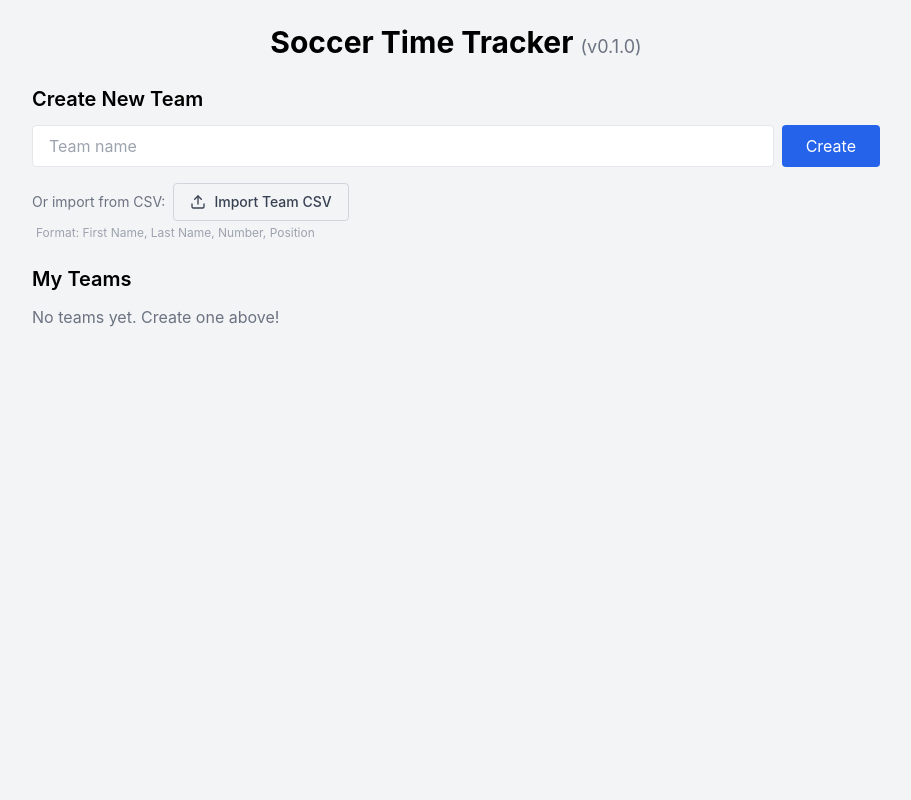
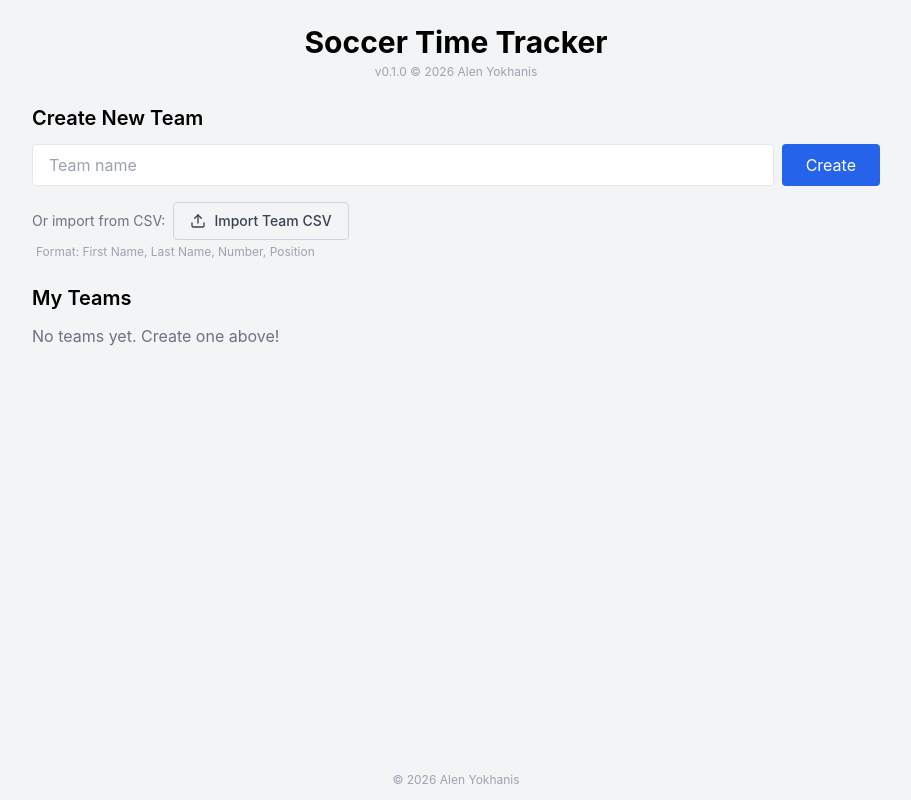
Before and after one commit to ayokh7575/soccer-tracker, a React (Create React App) app: page / in a window 1280 px wide. Shown: the whole page, without its empty margins (184-1095 px from the left). Built offline with nearby package versions, Linux system fonts and the light colour scheme; what mobile-drag-drop would draw is missing.

Commit message:
Add copyright label;

```diff
--- a/src/App.tsx
+++ b/src/App.tsx
@@ -673,9 +673,12 @@ export default function SoccerTimeTracker() {
 
   const renderHome = () => (
     <div className="p-6 max-w-4xl mx-auto">
-      <h1 className="text-3xl font-bold mb-6 text-center">
-        Soccer Time Tracker <span className="text-lg font-normal text-gray-500">(v{version})</span>
-      </h1>
+      <div className="mb-6 text-center">
+        <h1 className="text-3xl font-bold">Soccer Time Tracker</h1>
+        <p className="text-xs text-gray-400 mt-1">
+          v{version} &copy; {new Date().getFullYear()} Alen Yokhanis
+        </p>
+      </div>
 
       <div className="mb-6">
         <h2 className="text-xl font-semibold mb-3">Create New Team</h2>
@@ -1328,7 +1331,8 @@ export default function SoccerTimeTracker() {
   };
 
   return (
-    <div className="min-h-screen bg-gray-100">
+    <div className="min-h-screen bg-gray-100 flex flex-col">
+      <div className="flex-1">
         {view === 'home' && renderHome()}
         {view === 'team-detail' && renderTeamDetail()}
         {view === 'formation' && renderFormation()}
@@ -1336,5 +1340,9 @@ export default function SoccerTimeTracker() {
         {view === 'history' && renderHistory()}
         {view === 'player-stats' && renderPlayerStats()}
       </div>
+      <footer className="py-3 text-center text-xs text-gray-400">
+        &copy; {new Date().getFullYear()} Alen Yokhanis
+      </footer>
+    </div>
   );
 }
```
Lines whose indentation alone changed are shown as unchanged.
